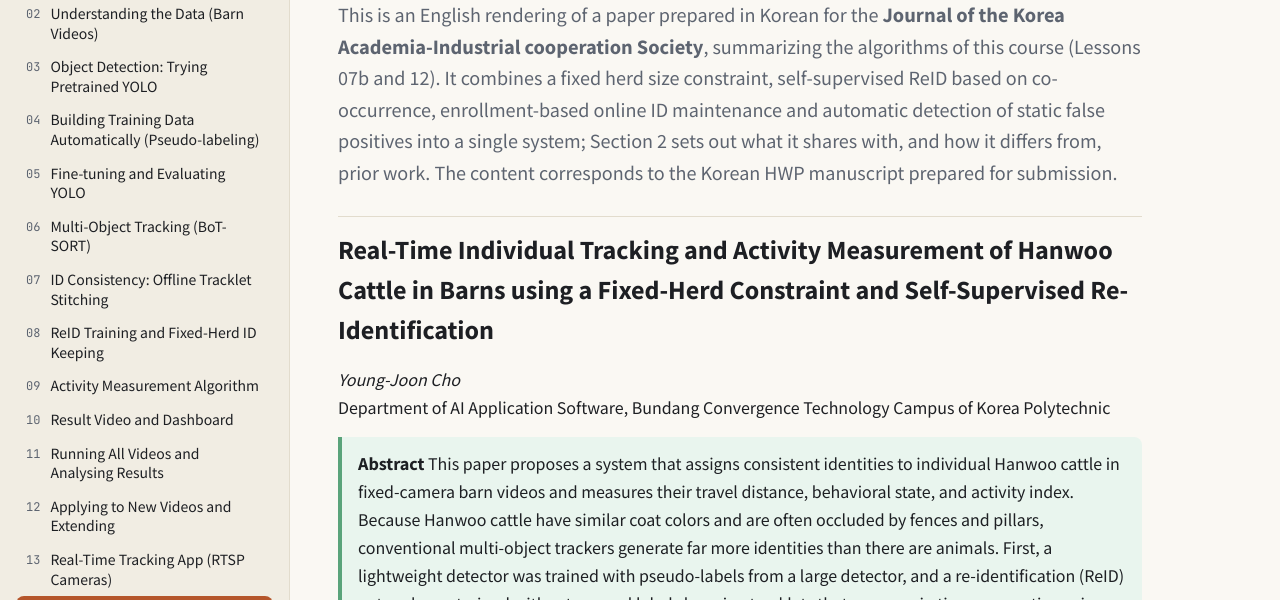
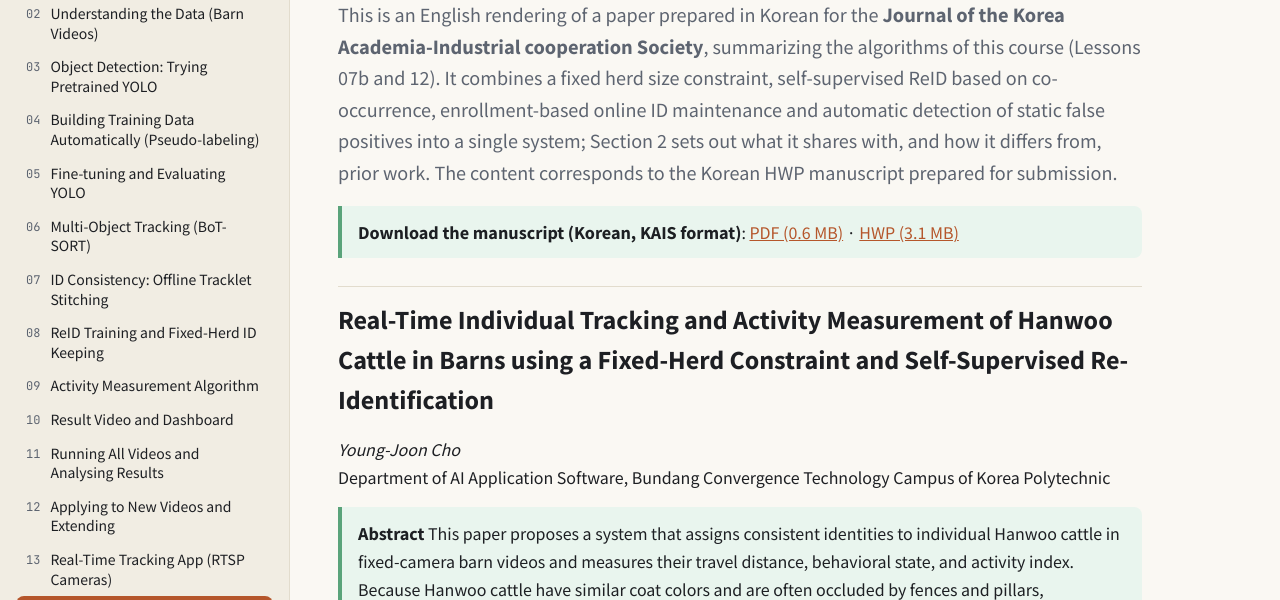
Before and after one commit to samcho93/webHanwoo, a plain HTML site: page site/13_paper.html in a window 1280 px wide. Shown: the part 182-782 px from the top of the page. Drawn offline with nearby package versions, Linux system fonts and the light colour scheme.

Commit message:
Paper page: add Korean manuscript downloads (PDF, HWP)
Co-Authored-By: Claude Opus 5.5 <noreply@anthropic.com>

```diff
--- a/site/13_paper.html
+++ b/site/13_paper.html
@@ -11,6 +11,7 @@
 <div class="navfoot"><a href="../outputs/index.html">▶ Result dashboards</a></div></nav>
 <main class="content"><div class="crumb">Lesson 14 / 14</div><h1>Paper: Fixed-Herd Constraint and Self-Supervised ReID</h1>
 <p class="lead">This is an English rendering of a paper prepared in Korean for the <b>Journal of the Korea Academia-Industrial cooperation Society</b>, summarizing the algorithms of this course (Lessons 07b and 12). It combines a fixed herd size constraint, self-supervised ReID based on co-occurrence, enrollment-based online ID maintenance and automatic detection of static false positives into a single system; Section 2 sets out what it shares with, and how it differs from, prior work. The content corresponds to the Korean HWP manuscript prepared for submission.</p>
+<div class="tip"><b>Download the manuscript (Korean, KAIS format)</b>: <a href="assets/files/hanwoo_tracking_KAIS_ko.pdf" download>PDF (0.6 MB)</a> · <a href="assets/files/hanwoo_tracking_KAIS_ko.hwp" download>HWP (3.1 MB)</a></div>
 <h2 style="margin-top:1.2em">Real-Time Individual Tracking and Activity Measurement of Hanwoo Cattle in Barns using a Fixed-Herd Constraint and Self-Supervised Re-Identification</h2>
 <p><i>Young-Joon Cho</i><br>Department of AI Application Software, Bundang Convergence Technology Campus of Korea Polytechnic</p>
 <div class="tip"><b>Abstract</b> This paper proposes a system that assigns consistent identities to individual Hanwoo cattle in fixed-camera barn videos and measures their travel distance, behavioral state, and activity index. Because Hanwoo cattle have similar coat colors and are often occluded by fences and pillars, conventional multi-object trackers generate far more identities than there are animals. First, a lightweight detector was trained with pseudo-labels from a large detector, and a re-identification (ReID) network was trained without manual labels by using tracklets that co-occur in time as negative pairs. Second, exploiting the fixed herd size N of a pen, an offline algorithm assigns every tracklet to exactly N identity slots, and an online algorithm counts the herd and enrolls appearances during an initial period and then maintains identities through Hungarian matching. Third, region-of-interest zones and automatic detection of static false positives remove spurious boxes caused by background objects. On ten videos, the identities in a 22-minute video were reduced from 272 raw tracker IDs to 14, and the ReID model improved Rank-1 accuracy by up to 20.8 percentage points over a color histogram. The online mode processed 24 fps video in real time at 27.9 fps.</div>
```
Also changed, not shown: site_src/lessons/13_paper.html (+1 -0 lines), 4 other files.
